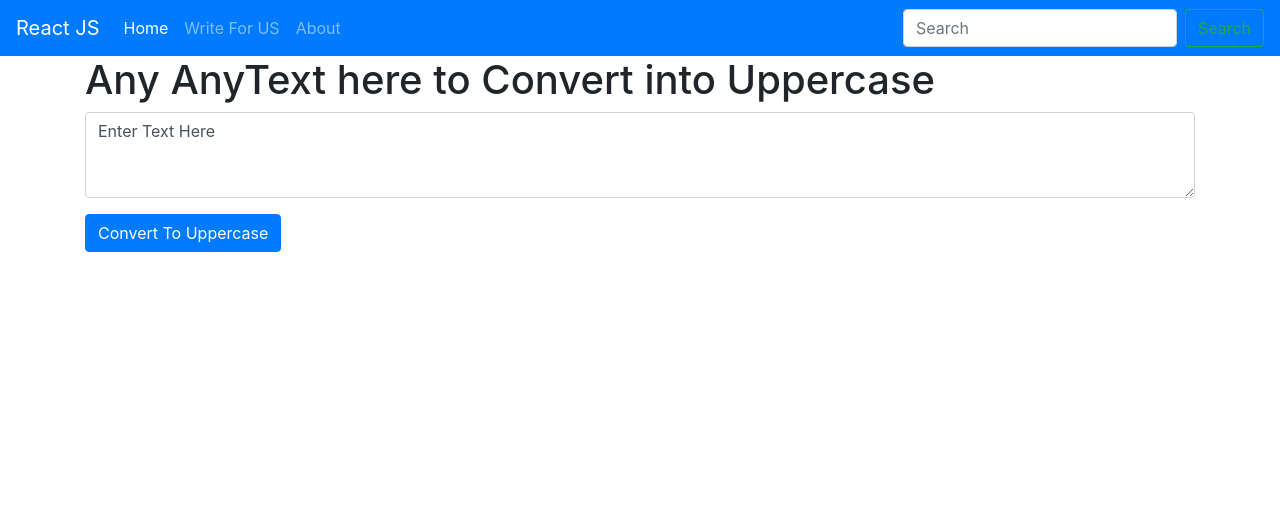
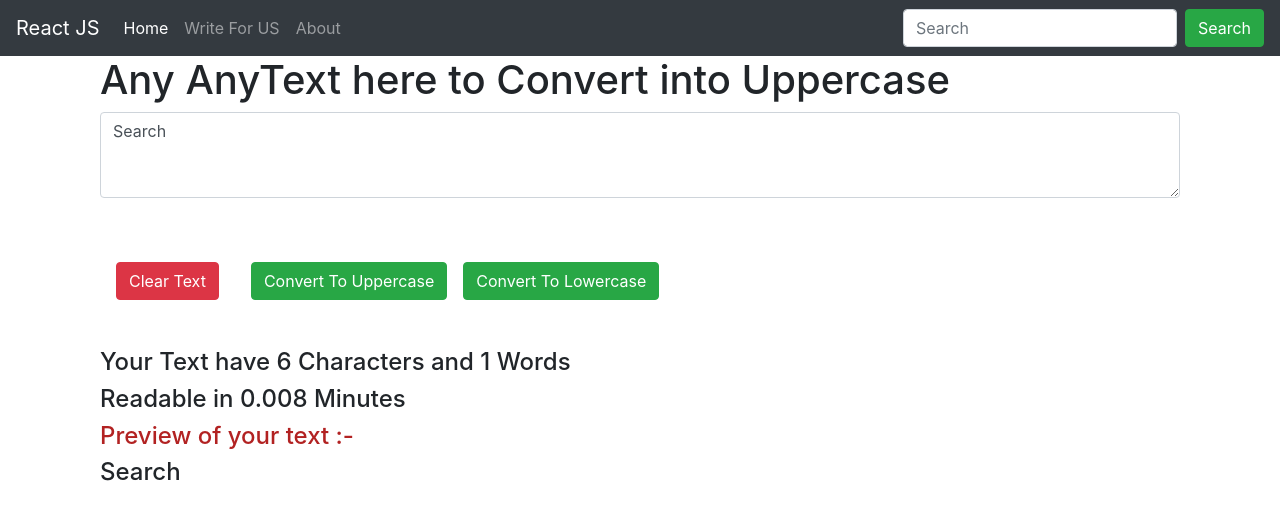
Before and after one commit to Hammad-khalil/React-Work, a React (Create React App) app: page / in a window 1280 px wide. Shown: the top 520 px of the page. Built offline with nearby package versions, Linux system fonts and the light colour scheme.

Commit message:
Some minor functionality AddeD !

```diff
--- a/src/App.css
+++ b/src/App.css
@@ -1,7 +1,9 @@
 .App {
   text-align: center;
 }
-
+.heading{
+  color: firebrick;
+}
 .App-logo {
   height: 40vmin;
   pointer-events: none;
--- a/src/components/Navbar.js
+++ b/src/components/Navbar.js
@@ -4,7 +4,7 @@ import React from 'react'
 export default function Navbar(props) {
   return (
 
-<nav className="navbar navbar-expand-lg navbar-dark bg-primary">
+<nav className="navbar navbar-expand-lg navbar-dark bg-dark">
   <a className="navbar-brand" href="/">{props.title}</a>
   <button className="navbar-toggler" type="button" data-toggle="collapse" data-target="#navbarSupportedContent" aria-controls="navbarSupportedContent" aria-expanded="false" aria-label="Toggle navigation">
     <span className="navbar-toggler-icon"></span>
@@ -24,7 +24,7 @@ export default function Navbar(props) {
     </ul>
     <form className="form-inline my-2 my-lg-0">
       <input className="form-control mr-sm-2" type="search" placeholder="Search" aria-label="Search"/>
-      <button className="btn btn-outline-success my-2 my-sm-0" type="submit">Search</button>
+      <button className="btn btn-success my-2 my-sm-0" type="submit">Search</button>
     </form>
   </div>
 </nav>
--- a/src/components/Textarea.js
+++ b/src/components/Textarea.js
@@ -1,6 +1,15 @@
 import React, {useState} from "react"
 
 export default function Textarea(props) {
+
+    const clearClick = () =>{
+      setText("");
+    }
+
+    const handleLowClick = (e) =>{
+      setText(text.toLowerCase().trim());
+
+    }
     const handleUpClick = () =>{
         // console.log("Uppercase Clicked");
         setText(text.toUpperCase().trim());
@@ -9,14 +18,27 @@ export default function Textarea(props) {
         setText(event.target.value);
         // console.log("Function Onchange !!");
     }
-    const [text,setText] = useState("Enter Text Here");
+    const [text,setText] = useState("Search");
     return (
-    <div>
+      <>
+    <div className="container">
         <h1>{props.heading}</h1>
   <div className="form-group">
     <textarea className="form-control" onChange={handleOnChange} value={text} id="exampleFormControlTextarea1" rows="3"></textarea>
   </div>
-  <button className="btn btn-primary" onClick={handleUpClick}>Convert To Uppercase</button>
+  <button className="btn btn-danger mx-3" onClick={clearClick}>Clear Text</button>
+  <button className="btn btn-success mx-3" onClick={handleUpClick}>Convert To Uppercase</button>
+  <button className="btn btn-success my-5" onClick={handleLowClick}>Convert To Lowercase</button>
     </div>
+    <div className="container">
+      <h4>Your Text have {text.length} Characters and {text.split(" ").length} Words</h4>
+      <h4>Readable in {0.008*text.split(" ").length} Minutes</h4>
+    </div>
+    <div className="container">
+    <h4 className="heading">Preview of your text :-</h4>
+    <h4>{text}</h4>
+
+      </div>
+    </>
   )
 }
```
